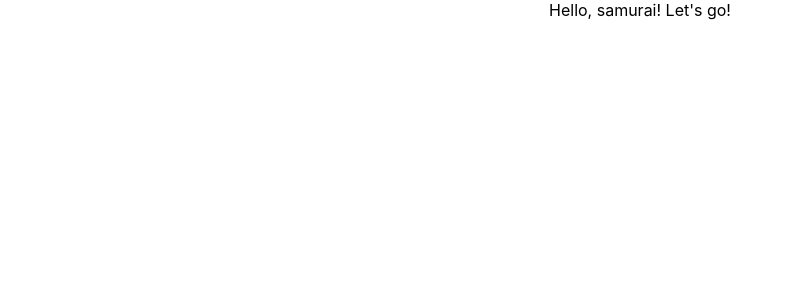
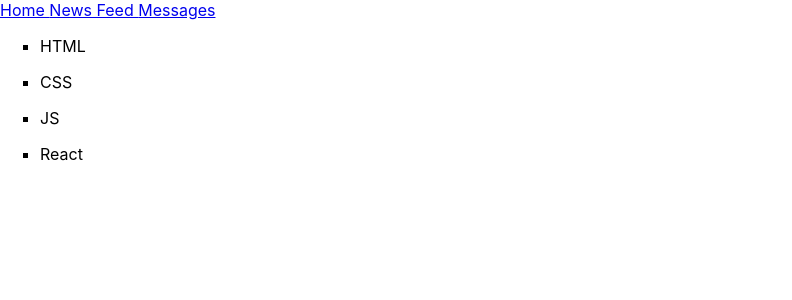
Before and after one commit to MaximChizhevskiy/social-network, a React (Create React App) app: page / in a window 1280 px wide. Shown: the top 300 px of the page, without its empty margins (0-792 px from the left). Built offline with nearby package versions, Linux system fonts and the light colour scheme.

Commit message:
Lesson_09_isDone

```diff
--- a/src/App.css
+++ b/src/App.css
@@ -36,3 +36,7 @@
     transform: rotate(360deg);
   }
 }
+
+ul li{
+  list-style-type: square;
+}
--- a/src/App.tsx
+++ b/src/App.tsx
@@ -1,12 +1,20 @@
 import React from 'react';
 import './App.css';
+import {Header} from "./components/Header";
+import {Technologies} from "./components/Technologies";
 
 function App() {
-  return (
-    <div className="App">
-     Hello, samurai! Let's go!
-    </div>
-  );
+    return (
+        <div>
+            <Header value={"Home "}/>
+            <Header value={"News Feed "}/>
+            <Header value={"Messages"}/>
+            <Technologies value={"HTML"}/>
+            <Technologies value={"CSS"}/>
+            <Technologies value={"JS"}/>
+            <Technologies value={"React"}/>
+        </div>
+    );
 }
 
 export default App;
--- /dev/null
+++ b/src/components/Header.tsx
@@ -0,0 +1,13 @@
+import React from "react";
+
+type HeaderPropsType = {
+    value: string;
+}
+
+export function Header(props: HeaderPropsType) {
+    return (
+        <>
+            <a href={'#s'}>{props.value}</a>
+        </>
+    );
+}
--- /dev/null
+++ b/src/components/Technologies.tsx
@@ -0,0 +1,15 @@
+import React from "react";
+
+type TechnologiesPropsType = {
+value: string;
+}
+
+export function Technologies(props:TechnologiesPropsType){
+    return (
+        <div>
+            <ul>
+                <li>{props.value}</li>
+            </ul>
+        </div>
+    );
+}
```
Also changed, not shown: 1 other file (tests, documents, lock files or other folders).
